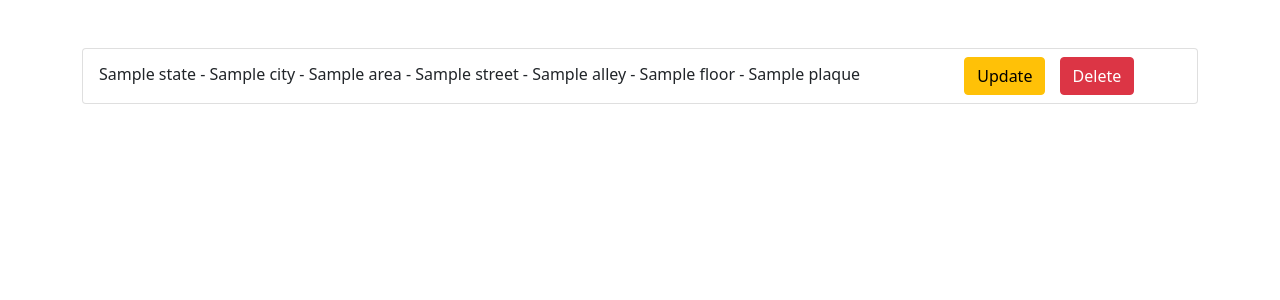
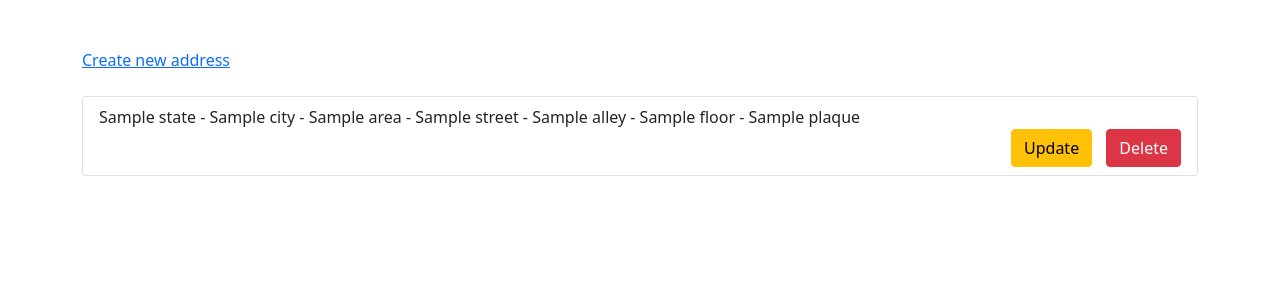
Before and after one commit to jamedadi/yummy, a Django app: template address/templates/address/customer_address_list.html in a window 1280 px wide. Shown: the part 56-356 px from the top of the page. Run offline with Django 3.2, Linux system fonts and the light colour scheme; the template is opened without the code that fills it: most values are stand-ins (such as "Sample title", 1, 10 or a date in 2020); parts of the project's set-up code (start-up, migrations or seed data) failed here and were passed over.

Commit message:
Fix(address/views): customer create address view fixed

```diff
--- a/address/templates/address/customer_address_list.html
+++ b/address/templates/address/customer_address_list.html
@@ -1,12 +1,18 @@
 {% extends 'base.html' %}
 {% block content %}
+    <a href="{% url 'address:customer-address-create' %}">Create new address</a><br><br>
+
     <ul class="list-group">
         {% for address in addresses %}
             <li class="list-group-item">
                     {{ address.state.name }} - {{ address.city.name }} - {{ address.area.name }} - {{ address.street }}
                     - {{ address.alley }} - {{ address.floor }} - {{ address.plaque }}
-                    <a href="{% url 'address:customer-address-update' address.id %}" class="btn btn-warning" style="margin-left: 100px; margin-right: 10px">Update</a>
-                    <a href="{% url 'address:customer-address-delete' address.id %}" class="btn btn-danger">Delete</a>
+                    <div align="right">
+                        <a href="{% url 'address:customer-address-update' address.id %}" class="btn btn-warning"
+                           style="margin-left: 100px; margin-right: 10px">Update</a>
+                        <a href="{% url 'address:customer-address-delete' address.id %}"
+                           class="btn btn-danger">Delete</a>
+                    </div>
             </li>
         {% endfor %}
     </ul>
```
Also changed, not shown: address/views.py (+11 -10 lines). Lines whose indentation alone changed are shown as unchanged.
